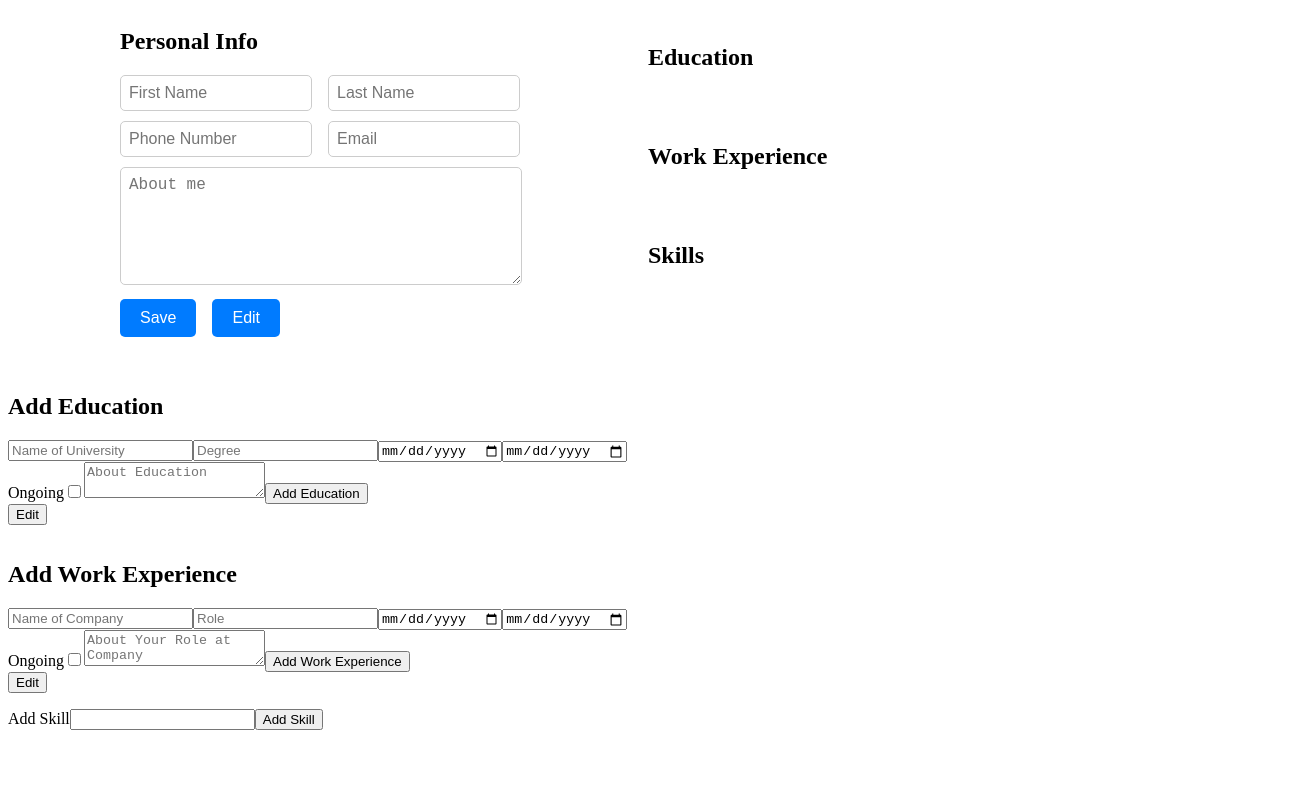
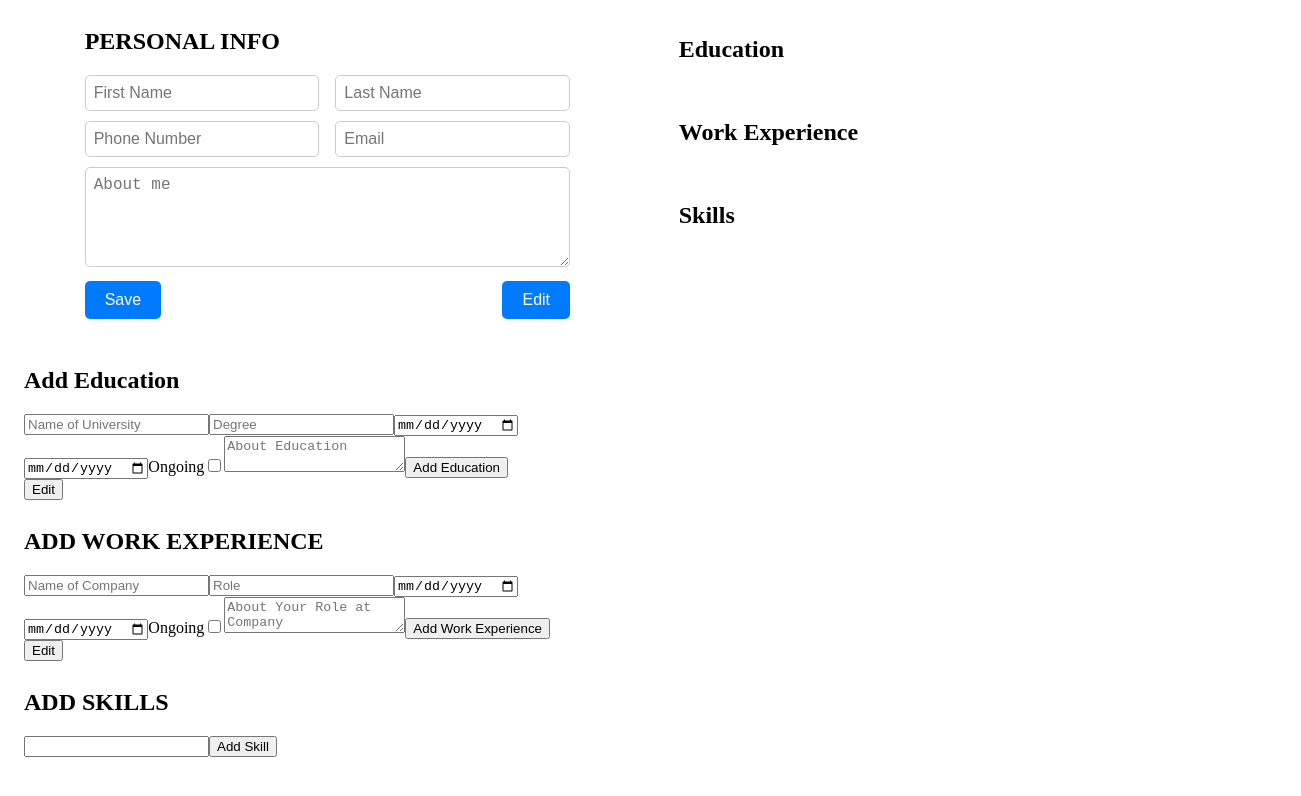
Before and after one commit to halileryildirim/cv-application, a React (Vite) app: page / in a window 1280 px wide. Shown: the top 796 px of the page, 1301 px wide, since content can reach past the window. Built offline with nearby package versions, Linux system fonts and the light colour scheme.

Commit message:
Pixel perfect refactor on CSS

```diff
--- a/src/components/AboutForm.jsx
+++ b/src/components/AboutForm.jsx
@@ -50,7 +50,7 @@ function AboutForm({ onSubmit }) {
 
     return (
         <div className="about-form">
-            <h2>Personal Info</h2>
+            <h2>PERSONAL INFO</h2>
             <form onSubmit={handleSubmit}>
                 <div className="name-section">
                     <input
@@ -98,6 +98,7 @@ function AboutForm({ onSubmit }) {
                     value={summary}
                     onChange={handleSummary}
                     disabled={submitted}
+                    required
                 />
                 <div className="button-container">
                     <button id="save-button" type="submit" disabled={submitted}>Save</button>
--- a/src/components/DOM.jsx
+++ b/src/components/DOM.jsx
@@ -61,3 +61,9 @@ function DOM() {
 }
 
 export default DOM;
+
+{/*
+Formların daha iyi görünmesi için state introda kullanılan tıklayınca show disabled sistemi kullan.
+Form componentlarındaki başlık kısmını burda divlere taşı, bu divlere onclick özelliği ver.
+Bu divlerdeki onclick özellikleri ile state güncellemesini yap. Tüm formlar açıkta çirkin oluyor.
+*/}
--- a/src/components/SkillsForm.jsx
+++ b/src/components/SkillsForm.jsx
@@ -16,8 +16,8 @@ function SkillsForm({ onSubmit }) {
 
     return (
         <div>
+            <h2>ADD SKILLS</h2>
             <form onSubmit={handleSubmit}>
-                <label>Add Skill</label>
                 <input
                     type='text'
                     value={skill}
--- a/src/components/WorkForm.jsx
+++ b/src/components/WorkForm.jsx
@@ -33,7 +33,7 @@ function WorkForm( {onSubmit} ) {
 
     return (
         <div className="education-form">
-            <h2>Add Work Experience</h2>
+            <h2>ADD WORK EXPERIENCE</h2>
             <form onSubmit={handleSubmit}>
                 <input
                     type="text"
--- a/src/styles/About.css
+++ b/src/styles/About.css
@@ -14,13 +14,11 @@
 
 .contact-details {
     display: flex;
-    flex-direction: row;
     justify-content: space-evenly;
 }
 
-.contact-details p{
+.contact-details p {
     margin-top: 4px;
-
 }
 
 .about-details {
@@ -31,3 +29,7 @@
     margin: 0;
     padding: 0;
 }
+
+.about-details p {
+    margin-top: 8px;
+}
--- a/src/styles/AboutForm.css
+++ b/src/styles/AboutForm.css
@@ -1,5 +1,5 @@
 .about-form {
-    max-width: 400px;
+    max-width: 80%;
     margin: 0 auto;
     padding: 20px;
 }
@@ -11,12 +11,22 @@
 form div {
     display: flex;
     flex-direction: row;
+    justify-content: space-between;
     gap: 16px;
 }
 
 .about-form input[type="text"],
 .about-form input[type="tel"],
-.about-form input[type="email"],
+.about-form input[type="email"] {
+    width: calc(50% - 8px);
+    margin-bottom: 10px;
+    padding: 8px;
+    font-size: 16px;
+    border-radius: 5px;
+    border: 1px solid #ccc;
+    box-sizing: border-box;
+}
+
 .about-form textarea {
     width: 100%;
     margin-bottom: 10px;
@@ -24,11 +34,12 @@ form div {
     font-size: 16px;
     border-radius: 5px;
     border: 1px solid #ccc;
+    box-sizing: border-box;
+
 }
 
 .about-form textarea {
     height: 100px;
-    width: 96%;
 }
 
 .about-form button {
--- a/src/styles/DOM.css
+++ b/src/styles/DOM.css
@@ -7,6 +7,7 @@
 .cv-page, .form-section {
     display: flex;
     flex-direction: column;
-    gap: 16px;
-    width: 100%;
+    gap: 8px;
+    min-width: 48%;
+    padding: 0 16px 0 16px;
 }
```
